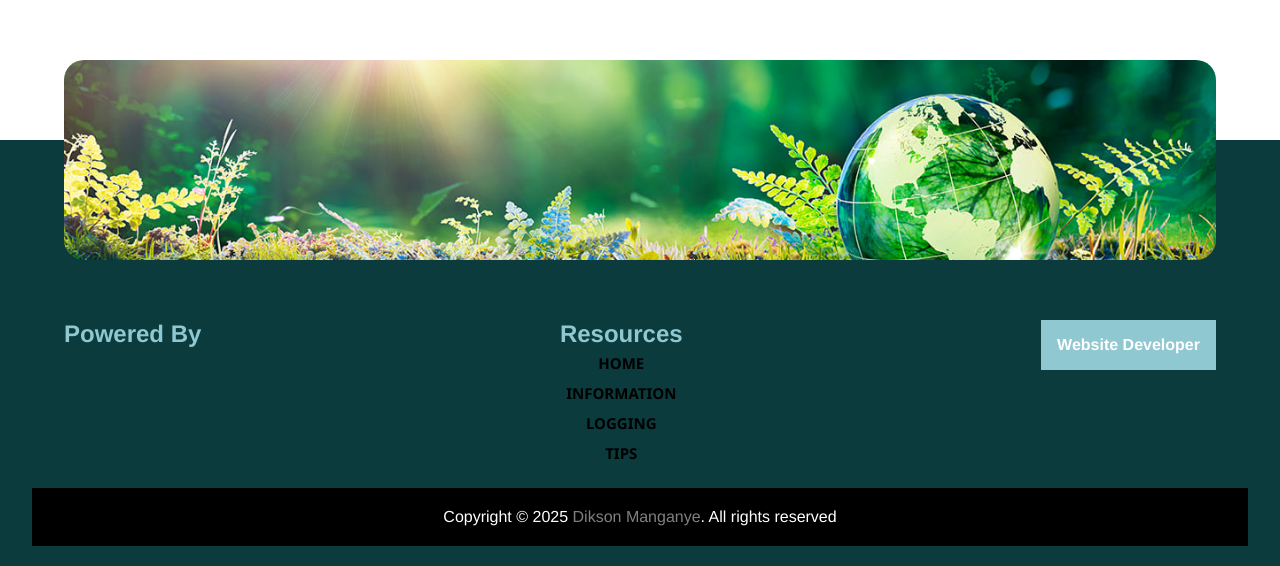
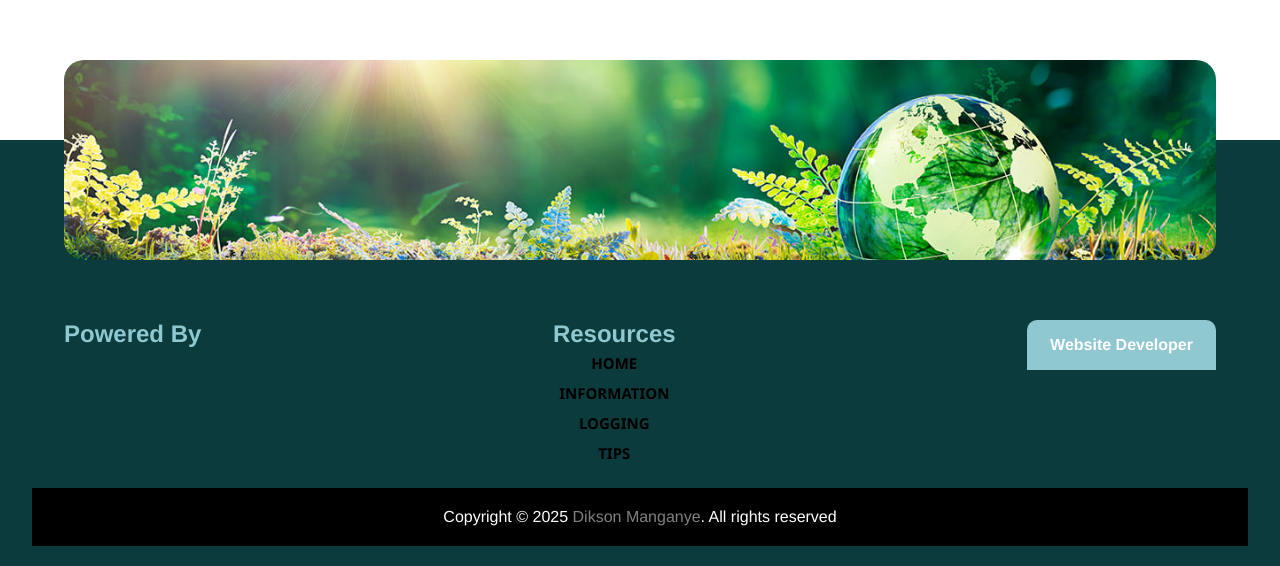
Before and after one commit to DiksonIvySon/Carbon-Footprint, a website: page index.html in a window 1280 px wide. Shown: the part 3090-3656 px from the top of the page. Drawn offline with Linux system fonts and the light colour scheme; a web font is replaced by a local one.

```diff
--- a/styles.css
+++ b/styles.css
@@ -268,9 +268,10 @@
 .dropbtn {
   background-color: #90c8d1;
   color: white;
-  padding: 16px;
+  padding: 16px 23px;
   font-size: 16px;
   border: none;
+  border-radius: 10px 10px 0px 0px;
 }
 
 .dropdown {
@@ -291,7 +292,10 @@
     display: flex;
 }
 
-/* Links inside the dropdown */
+.dropdown-content > div a {
+    flex: 1;
+}
+
 .dropdown-content a {
   color: black;
   padding: 12px 16px;
```
